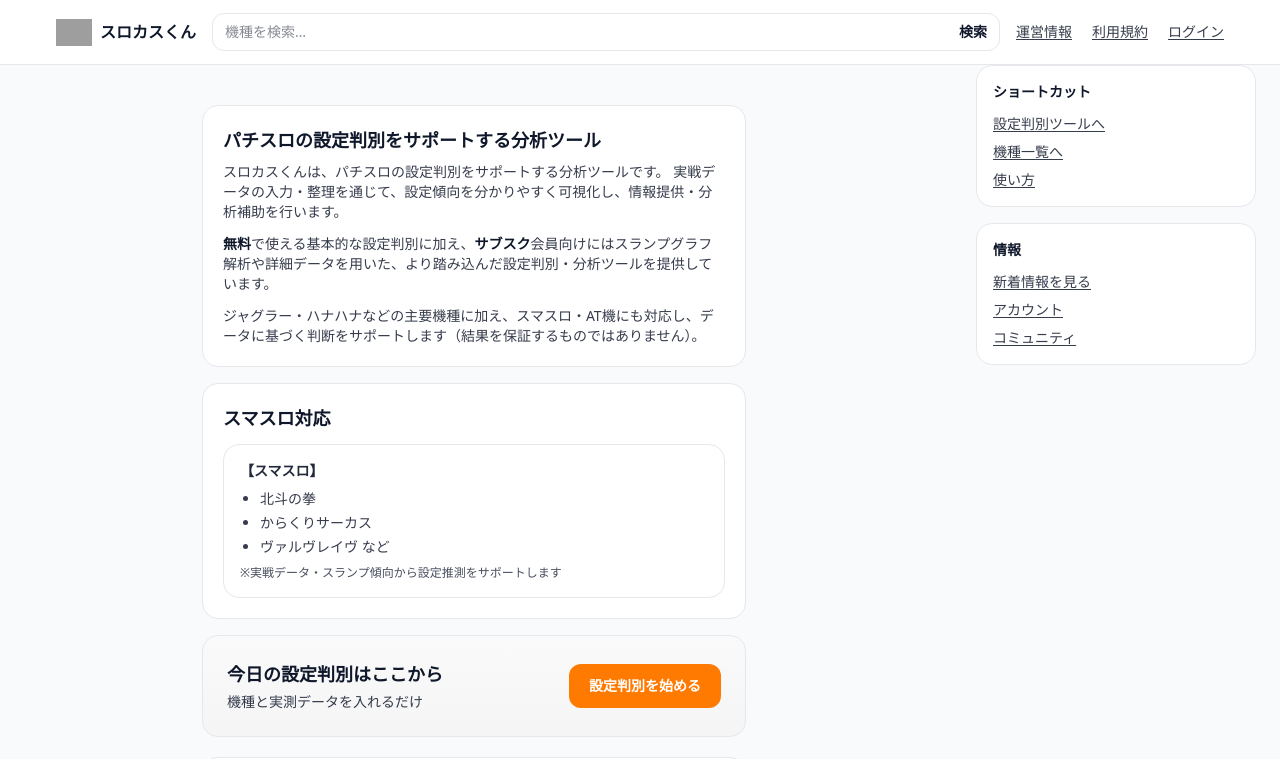
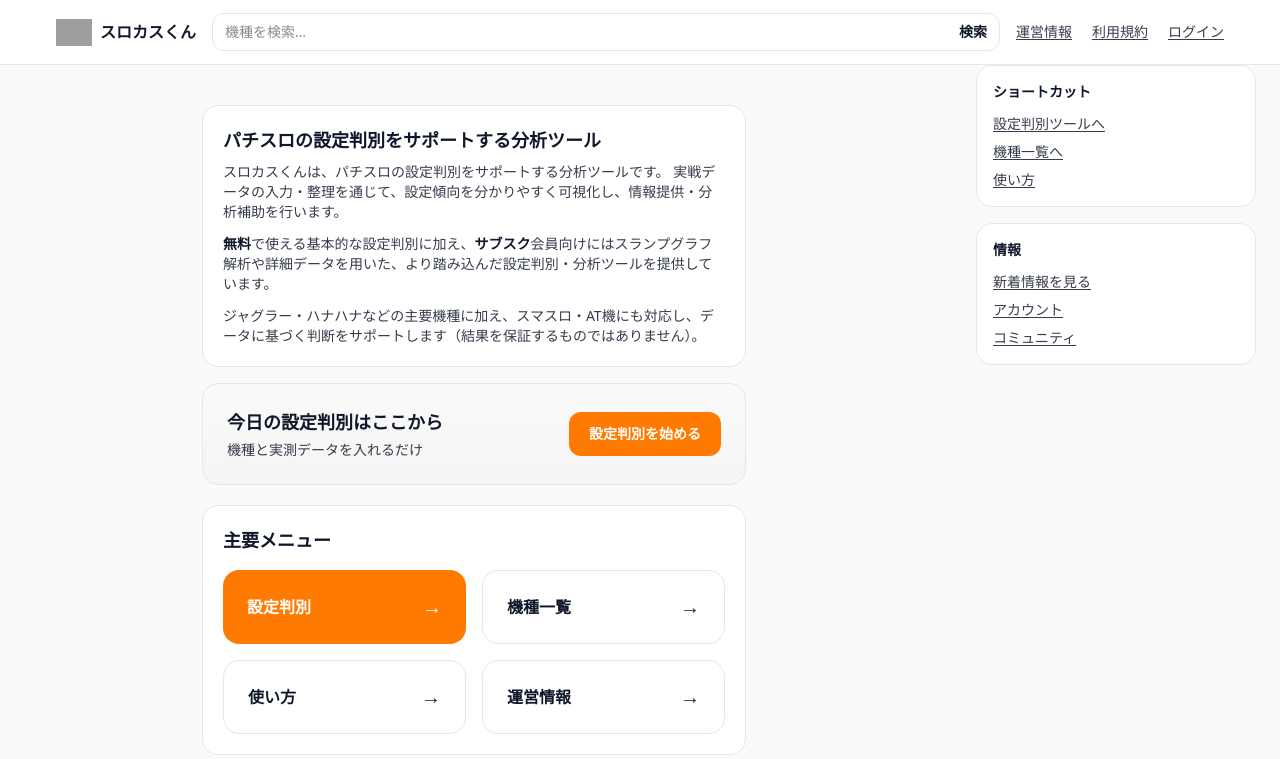
Before and after one commit to roki0711416-hash/------, a Next.js app: page / in a window 1280 px wide. Shown: the top 759 px of the page. Built offline with nearby package versions, Linux system fonts and the light colour scheme; no server answers; grey boxes are pictures that could not be loaded.

Commit message:
Remove smart-slot section

```diff
--- a/app/page.tsx
+++ b/app/page.tsx
@@ -44,19 +44,6 @@ export default async function Home() {
         <p className="mt-3 text-sm text-neutral-700">
           ジャグラー・ハナハナなどの主要機種に加え、スマスロ・AT機にも対応し、データに基づく判断をサポートします（結果を保証するものではありません）。
         </p>
-      </section>
-
-      <section className="mt-4 rounded-2xl border border-neutral-200 bg-white p-5">
-        <h2 className="text-lg font-semibold">スマスロ対応</h2>
-        <div className="mt-3 rounded-2xl border border-neutral-200 bg-neutral-50 p-4">
-          <p className="text-sm font-semibold text-neutral-800">【スマスロ】</p>
-          <ul className="mt-2 list-disc space-y-1 pl-5 text-sm text-neutral-700">
-            <li>北斗の拳</li>
-            <li>からくりサーカス</li>
-            <li>ヴァルヴレイヴ など</li>
-          </ul>
-          <p className="mt-2 text-xs text-neutral-600">※実戦データ・スランプ傾向から設定推測をサポートします</p>
-        </div>
       </section>
 
       {/* PCのみ：ヘッダー直下のメイン導線 */}
```
